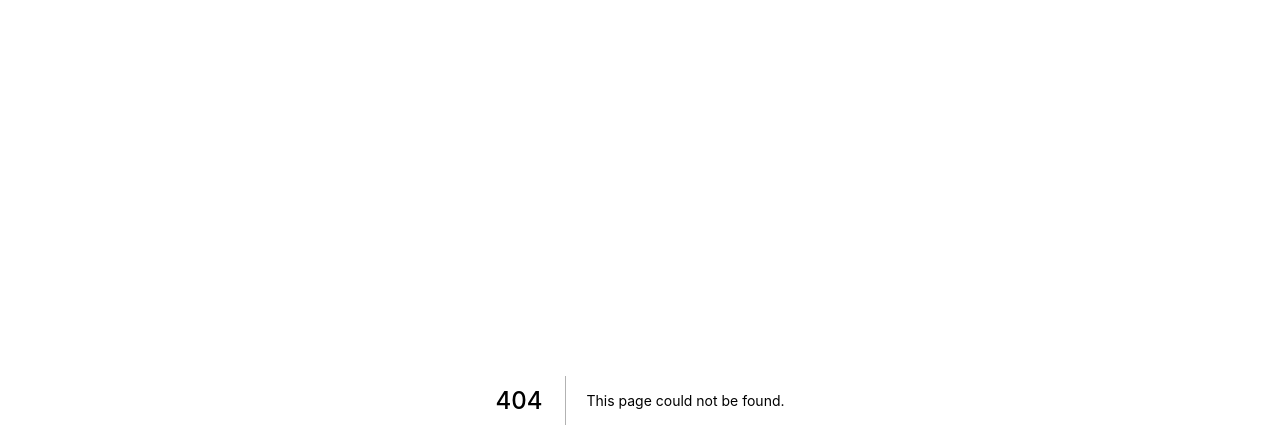
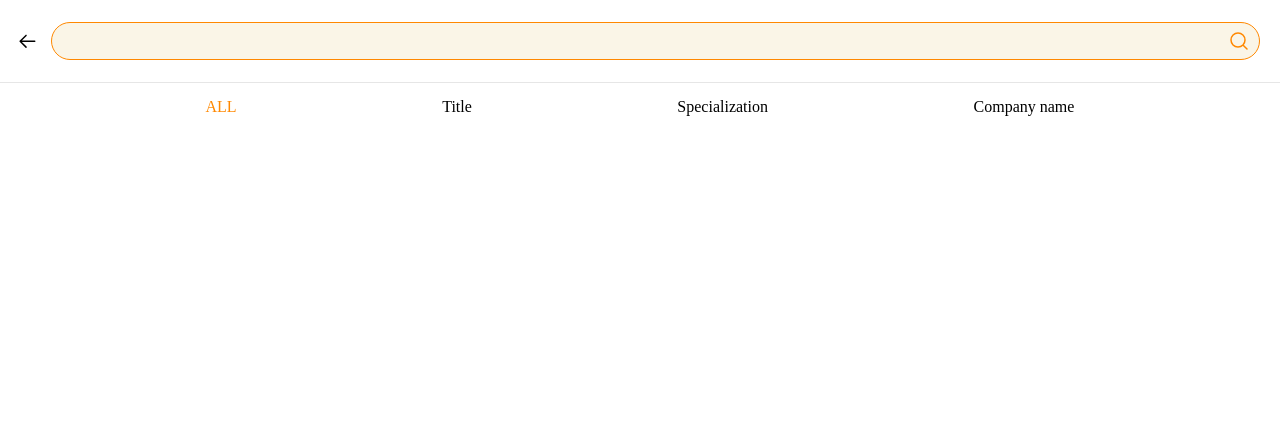
Before and after one commit to PanicBear/ui-test, a Next.js app: page /feat/search in a window 1280 px wide. Before the commit this address had no page. Shown: the top 448 px of the page. Built offline with nearby package versions, Linux system fonts and the light colour scheme.

Commit message:
style: search header

```diff
--- /dev/null
+++ b/components/atoms/Icon/Back.tsx
@@ -0,0 +1,25 @@
+import { Color } from '@styles/index';
+import { memo } from 'react';
+import { SVGIconProps } from '.';
+
+const Back: (props: SVGIconProps) => JSX.Element = ({
+  fill = Color.Black,
+  width = 24,
+  height = 24,
+  onClick,
+  style,
+}) => {
+  return (
+    <svg width={width} height={height} viewBox="0 0 24 24" fill="none" onClick={onClick} style={style}>
+      <path
+        stroke={fill}
+        strokeLinecap="round"
+        strokeLinejoin="round"
+        strokeWidth="1.5"
+        d="M4.25 12.274h15M10.3 18.299l-6.05-6.024L10.3 6.25"
+      ></path>
+    </svg>
+  );
+};
+
+export default memo(Back);
--- a/components/atoms/Icon/index.ts
+++ b/components/atoms/Icon/index.ts
@@ -17,3 +17,4 @@ export { default as Menu } from './Menu';
 export { default as Logo } from './Logo';
 export { default as User } from './User';
 export { default as Bookmark } from './Bookmark';
+export { default as Back } from './Back';
--- /dev/null
+++ b/components/molecules/SearchHeader.tsx
@@ -0,0 +1,37 @@
+import { Icon } from '@components/atoms';
+import { Color, Layout } from '@styles/index';
+import { ReactNode } from 'react';
+import styled from 'styled-components';
+import { SearchInput } from './input';
+
+const HeaderMenuBar = styled.header`
+  ${Layout.flexRowBetweenCenter}
+  width: 100%;
+  padding: 22px 20px;
+  position: fixed;
+  top: 0;
+  background-color: ${Color.White};
+  z-index: 2;
+
+  gap: 12px;
+
+  border-bottom: 1px solid ${Color.Slate};
+`;
+
+interface HeaderProps {
+  isRootPage?: boolean;
+  children?: ReactNode;
+}
+
+const HeaderMenu: (props: HeaderProps) => JSX.Element = ({ isRootPage = false, children }) => {
+  return (
+    <>
+      <HeaderMenuBar>
+        <Icon.Back style={{ marginLeft: '-4px' }} />
+        <SearchInput handleSearchChange={() => {}} />
+      </HeaderMenuBar>
+    </>
+  );
+};
+
+export default HeaderMenu;
--- a/components/molecules/index.ts
+++ b/components/molecules/index.ts
@@ -4,6 +4,7 @@ export { default as JobListItem } from './JobListItem';
 export { default as Header } from './Header';
 export { default as Dropdown } from './Dropdown';
 export { default as Sidebar } from './Sidebar';
+export { default as SearchHeader } from './SearchHeader';
 
 export * from './input';
 export * from './modal';
--- a/pages/feat/menu.tsx
+++ b/pages/feat/menu.tsx
@@ -3,7 +3,7 @@ import { Header } from '@components/molecules';
 const Page = () => {
   return (
     <>
-      <Header isRootPage />
+      <Header />
       <h1 style={{ marginTop: '70px' }}>Test</h1>
     </>
   );
--- /dev/null
+++ b/pages/feat/search.tsx
@@ -0,0 +1,28 @@
+import { SearchHeader } from '@components/molecules';
+import { Color, Layout } from '@styles/index';
+import styled from 'styled-components';
+
+const FilterBar = styled.ul`
+  ${Layout.flexRowEvenlyCenter}
+  margin-top: 83px;
+  width: 100%;
+  height: 48px;
+`;
+const FilterItem = styled.li<{ highlight?: boolean }>`
+  color: ${({ highlight }) => (highlight ? Color.Point1 : Color.Black)};
+`;
+
+const Page = () => {
+  return (
+    <>
+      <SearchHeader />
+      <FilterBar>
+        <FilterItem highlight>ALL</FilterItem>
+        <FilterItem>Title</FilterItem>
+        <FilterItem>Specialization</FilterItem>
+        <FilterItem>Company name</FilterItem>
+      </FilterBar>
+    </>
+  );
+};
+export default Page;
```
